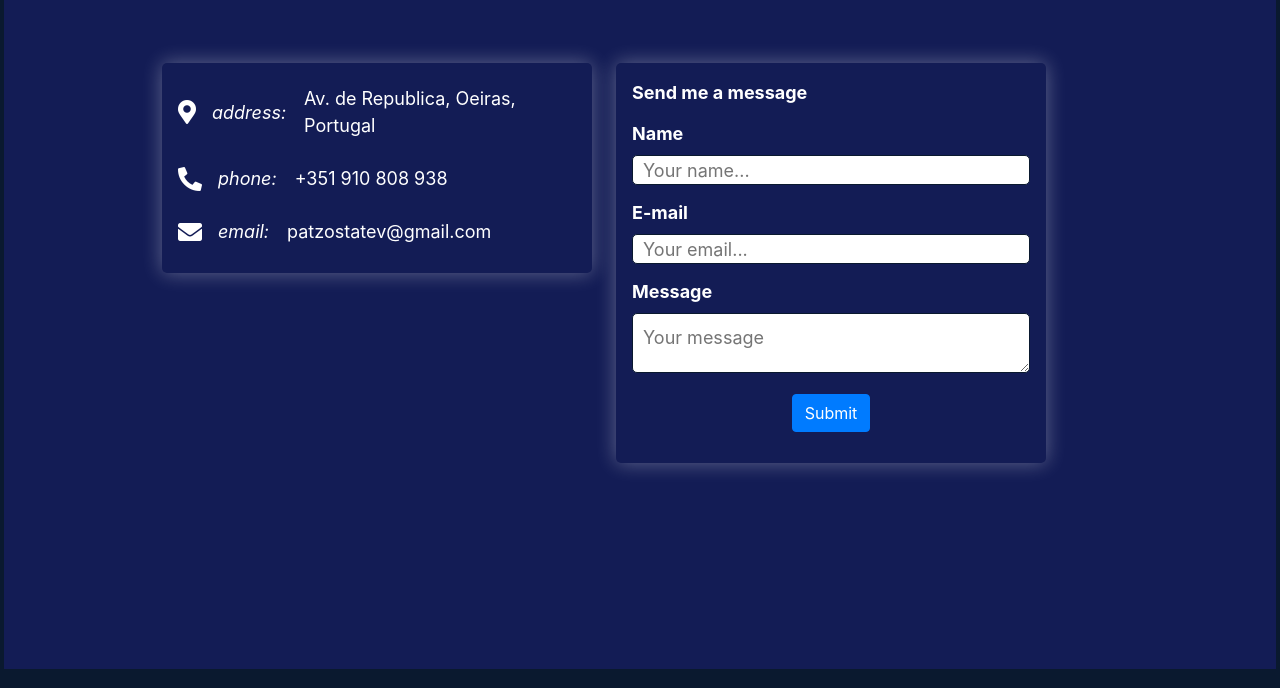
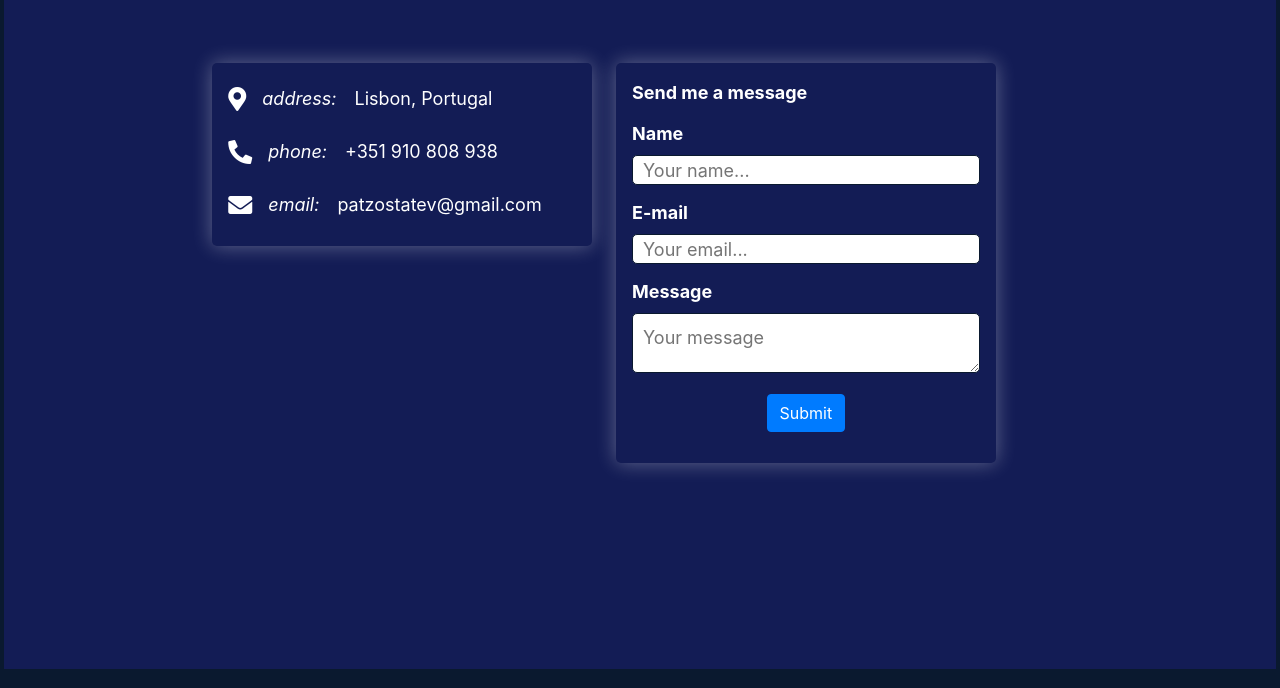
Before and after one commit to torbalansky/Portfolio_Website_Patso, a website: page public/index.html in a window 1280 px wide. Shown: the part 3263-3951 px from the top of the page. Drawn offline with nearby package versions, Linux system fonts and the light colour scheme.

Commit message:
Update info

```diff
--- a/public/index.html
+++ b/public/index.html
@@ -145,7 +145,7 @@
                 <div class="address details">
                   <i class="fas fa-map-marker-alt"></i>
                   <div class="topic">address:</div>
-                  <div class="text-one">Av. de Republica, Oeiras, Portugal</div>
+                  <div class="text-one">Lisbon, Portugal</div>
                 </div>
                 <div class="phone details">
                   <i class="fas fa-phone-alt"></i>
```
